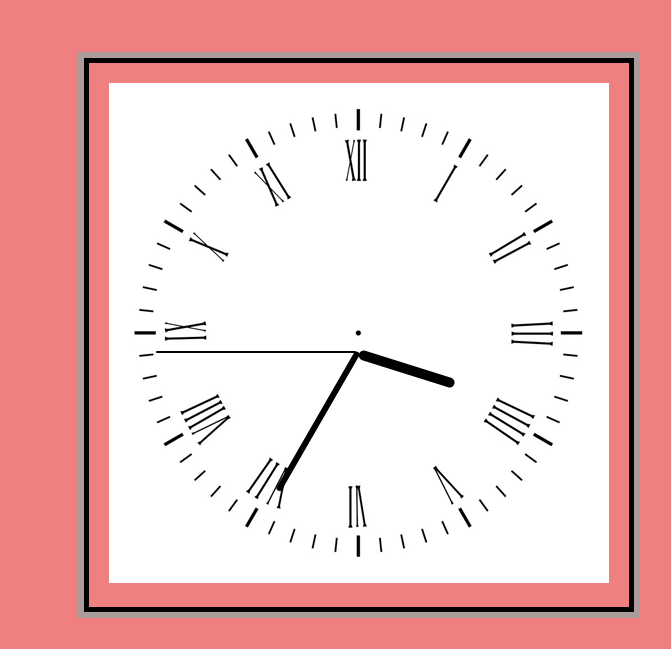
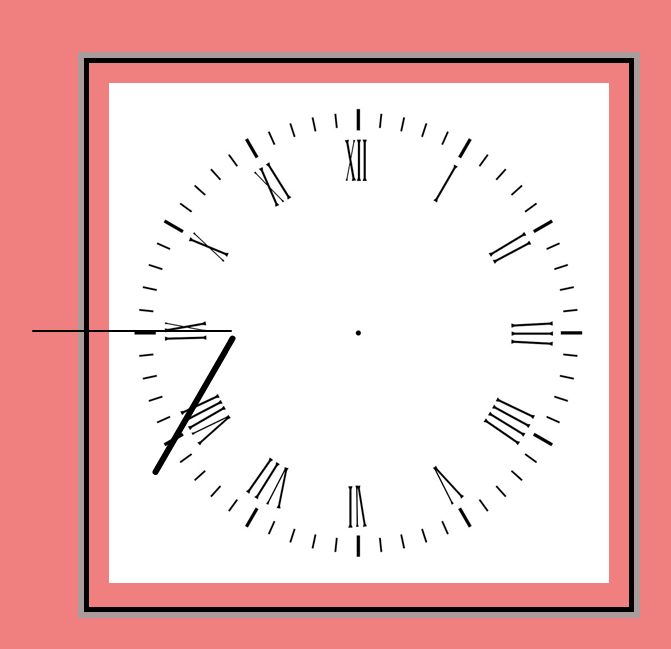
Before and after one commit to padmashreeshetty123/analog-clock, a plain HTML site: page index.html in a window 1280 px wide. Shown: the top 649 px of the page, without its empty margins (281-952 px from the left). Drawn offline with Linux system fonts and the light colour scheme.

Commit message:
fixed handle positions

```diff
--- a/clk.css
+++ b/clk.css
@@ -22,8 +22,8 @@ img{
 #p1
 {
   position:absolute;
-  left: 49.7%;
-  bottom:56%;
+  left:32rem;
+  top:8.2rem;
   width:2px;
   height:200px;
   background-color: black;
@@ -32,8 +32,8 @@ img{
 }
 #p2{
   position: absolute;
-  bottom:56%;
-  left:49.7%;
+  top:11rem;
+  left:32rem;
   width:6px;
   height:160px;
   background-color: black;
@@ -43,9 +43,9 @@ img{
 #p3
 {
   position: absolute;
-  bottom:55.8%;
-  left:49.6%;
-
+  top:14.3rem;
+  left:31.8rem;
+  top:
   width: 10px;
   height: 100px;
   background-color: black;
```
